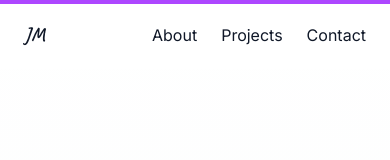
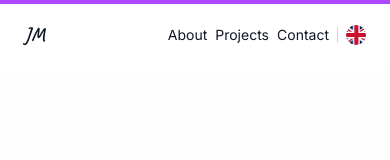
Before and after one commit to javier-munoz-rodelgo/portfolio, a Next.js app: page /en in a window 390 px wide. Shown: the top 160 px of the page. Built offline with nearby package versions, Linux system fonts and the light colour scheme.

Commit message:
feat: add language selector with flag icons to the header

```diff
--- a/app/components/Header.tsx
+++ b/app/components/Header.tsx
@@ -3,6 +3,7 @@
 import Link from "next/link";
 import { useEffect, useState } from "react";
 import { Caveat } from "next/font/google";
+import LanguageSelector from "./LanguageSelector";
 
 const caveat = Caveat({
   subsets: ["latin"],
@@ -30,16 +31,30 @@ export default function Header({ dict }: { dict: any }) {
           </Link>
         </span>
 
-        <div className="flex gap-6">
-          <Link href="#about" className="hover:text-purple-600">
+        <div className="flex items-center gap-2 sm:gap-6">
+          <Link
+            href="#about"
+            className="hover:text-purple-600 text-sm sm:text-base"
+          >
             {dict.about}
           </Link>
-          <Link href="#projects" className="hover:text-purple-600">
+          <Link
+            href="#projects"
+            className="hover:text-purple-600 text-sm sm:text-base"
+          >
             {dict.projects}
           </Link>
-          <Link href="#contact" className="hover:text-purple-600">
+          <Link
+            href="#contact"
+            className="hover:text-purple-600 text-sm sm:text-base"
+          >
             {dict.contact}
           </Link>
+
+          {/* Separador vertical */}
+          <div className="h-4 w-px bg-gray-300"></div>
+
+          <LanguageSelector />
         </div>
       </nav>
     </header>
--- /dev/null
+++ b/app/components/LanguageSelector.tsx
@@ -0,0 +1,67 @@
+"use client";
+
+import { usePathname } from "next/navigation";
+import Link from "next/link";
+import { useState } from "react";
+
+/**
+ * Componente para seleccionar el idioma de la aplicación.
+ * Muestra un menú desplegable o toggle para cambiar entre Inglés y Español.
+ */
+export default function LanguageSelector() {
+  const pathname = usePathname();
+  const [isOpen, setIsOpen] = useState(false);
+
+  // Obtener el idioma actual de la URL
+  const currentLang = pathname.split("/")[1] || "es";
+
+  /**
+   * Genera la URL para el idioma seleccionado.
+   * Reemplaza el segmento del idioma actual por el nuevo.
+   *
+   * @param lang - El código del nuevo idioma ('en' o 'es').
+   * @returns La nueva ruta URL.
+   */
+  const getRedirectedPathname = (lang: string) => {
+    if (!pathname) return "/";
+    const segments = pathname.split("/");
+    segments[1] = lang;
+    return segments.join("/");
+  };
+
+  const languages = [
+    { code: "es", label: "Español", flag: "fi fi-es" },
+    { code: "en", label: "English", flag: "fi fi-gb" },
+  ];
+
+  return (
+    <div className="relative">
+      <button
+        onClick={() => setIsOpen(!isOpen)}
+        className={`w-5! h-5! rounded-full cursor-pointer ${languages.find((l) => l.code === currentLang)?.flag} bg-cover!`}
+      ></button>
+
+      {isOpen && (
+        <div className="absolute right-0 top-full mt-2 w-32 bg-white rounded-xl shadow-lg border border-gray-100 overflow-hidden py-1 z-50 animate-in fade-in slide-in-from-top-2 duration-200">
+          {languages.map((lang) => (
+            <Link
+              key={lang.code}
+              href={getRedirectedPathname(lang.code)}
+              onClick={() => setIsOpen(false)}
+              className={`flex items-center gap-3 px-4 py-2 text-sm hover:bg-gray-50 transition-colors
+                ${currentLang === lang.code ? "text-purple-600 font-semibold bg-purple-50" : "text-gray-600"}`}
+            >
+              <span className={lang.flag}></span>
+              {lang.label}
+            </Link>
+          ))}
+        </div>
+      )}
+
+      {/* Backdrop invisible para cerrar al hacer click fuera */}
+      {isOpen && (
+        <div className="fixed inset-0 z-40" onClick={() => setIsOpen(false)} />
+      )}
+    </div>
+  );
+}
--- a/package.json
+++ b/package.json
@@ -13,6 +13,7 @@
   "dependencies": {
     "@formatjs/intl-localematcher": "0.7.4",
     "clsx": "2.1.1",
+    "flag-icons": "7.5.0",
     "framer-motion": "12.23.26",
     "lucide-react": "0.562.0",
     "motion": "12.23.26",
--- a/styles/globals.css
+++ b/styles/globals.css
@@ -1,4 +1,5 @@
 @import "tailwindcss";
+@import "flag-icons/css/flag-icons.min.css";
 
 html {
   scroll-behavior: smooth;
```
Also changed, not shown: 1 other file (tests, documents, lock files or other folders).
